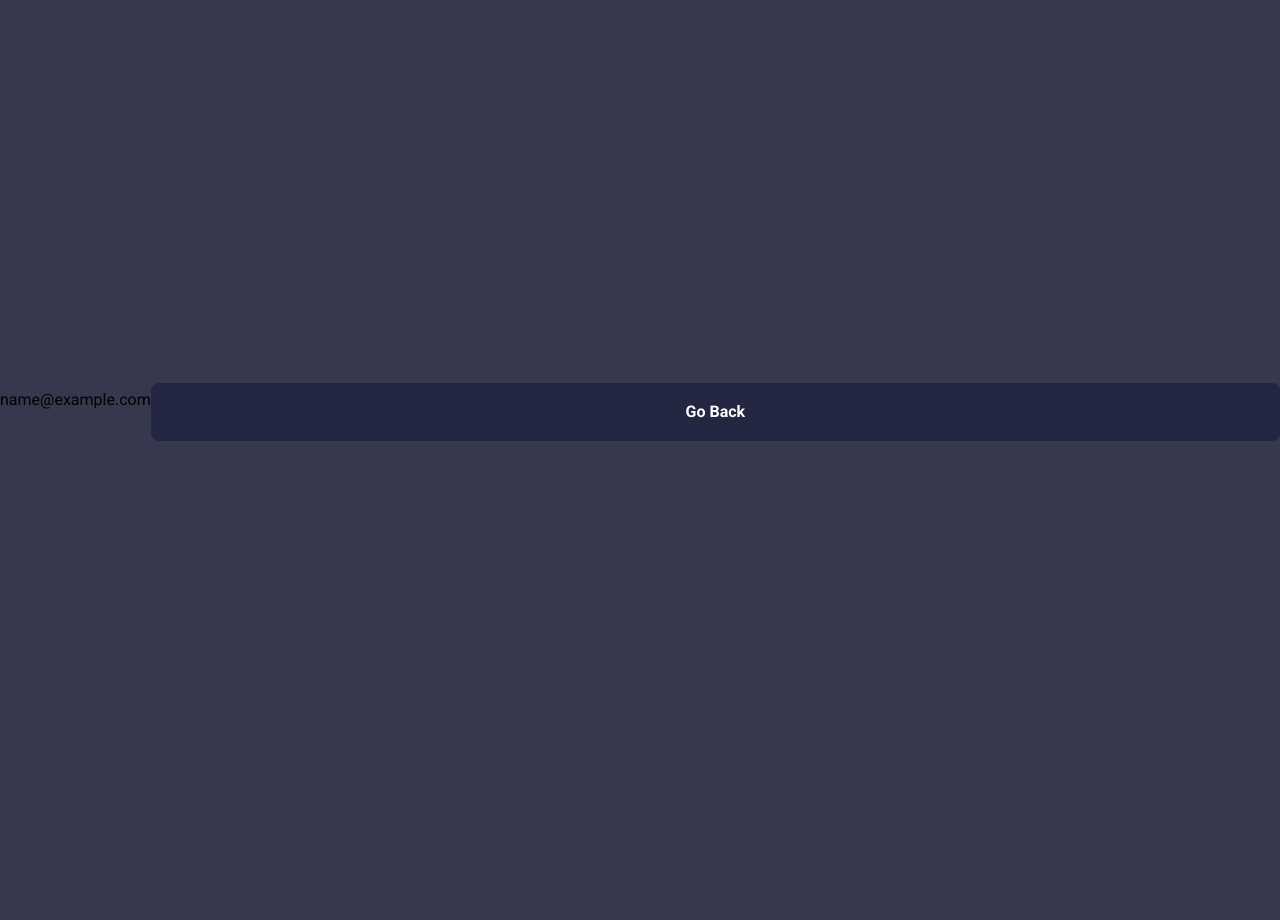
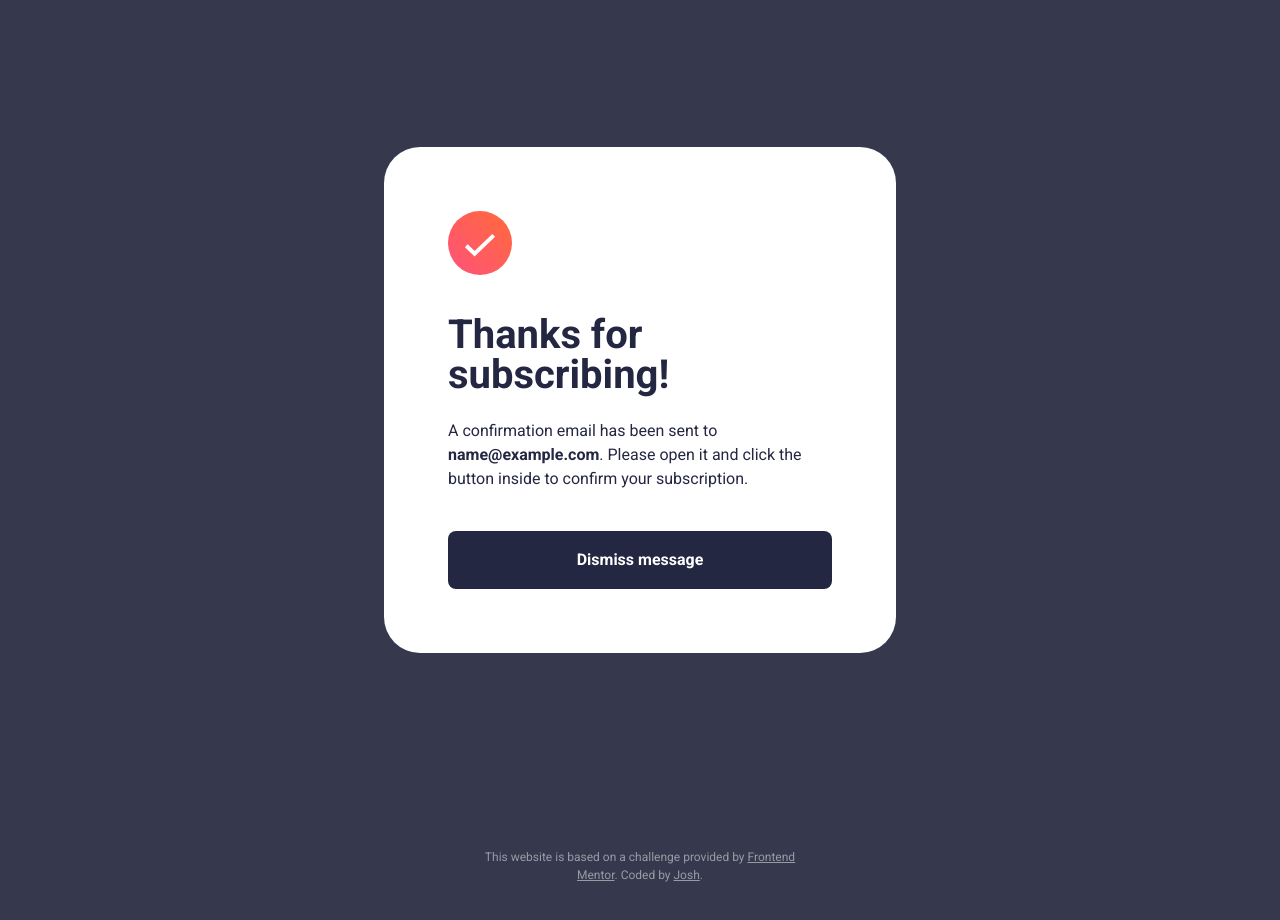
Before and after one commit to burrijw/fm-newsletter-sign-up, a React (Vite) app: page / in a window 1280 px wide. Both pictures are taken after typing "name@example.com" into the empty fields and a click on the button "Subscribe to monthly newsletter". Shown: the top 920 px of the page. Before the commit the page ends 800 px from the top, so only its background shows below. Built offline with nearby package versions, Linux system fonts and the light colour scheme.

Commit message:
Pretty much done

```diff
--- a/index.html
+++ b/index.html
@@ -10,13 +10,22 @@
             href="https://fonts.googleapis.com/css2?family=Roboto:wght@400;700&display=swap"
             rel="stylesheet"
         />
-        <title>Vite + React + TS</title>
+        <title>Newsletter Sign Up |</title>
     </head>
     <body class="bg-white sm:bg-navy-lighter">
         <main
-            class="min-h-[100dvh] lg:flex lg:items-center lg:justify-center"
+            class="min-h-[100dvh] sm:flex sm:items-center sm:justify-center sm:p-4"
             id="root"
         ></main>
+        <footer
+            class="mx-auto my-12 max-w-sm px-4 text-center text-body-sm font-normal text-navy opacity-70 sm:text-white/70"
+        >
+            This website is based on a challenge provided by
+            <a class="underline" href="https://frontendmentor.io"
+                >Frontend Mentor</a
+            >. Coded by
+            <a class="underline" href="https://github.com/burrijw">Josh</a>.
+        </footer>
         <script type="module" src="/src/main.tsx"></script>
     </body>
 </html>
--- a/src/App.tsx
+++ b/src/App.tsx
@@ -3,14 +3,18 @@ import ConnectPage from "./pages/ConnectPage";
 import ResultsPage from "./pages/ResultsPage";
 
 function App() {
+    //
     const [emailAddress, setEmailAddress] = useState("");
+
     const [isResultsPageVisible, setIsResultsPageVisible] = useState(false);
+
     function toggleResultsPage() {
         if (isResultsPageVisible) {
             setEmailAddress("");
         }
         setIsResultsPageVisible((prev) => !prev);
     }
+
     return (
         <>
             {!isResultsPageVisible ? (
--- a/src/components/Button.tsx
+++ b/src/components/Button.tsx
@@ -17,7 +17,7 @@ function Button({
     return (
         <button
             className={clsx(
-                "focus mt-6 w-full rounded-sm bg-navy py-[1.0625rem] text-body font-bold text-white transition",
+                "focus w-full rounded-sm bg-navy py-[1.0625rem] text-body font-bold text-white transition",
                 "hover:cursor-pointer hover:bg-vermillion hover:text-white hover:shadow-secondary",
                 className
             )}
--- a/src/pages/ConnectPage.tsx
+++ b/src/pages/ConnectPage.tsx
@@ -2,7 +2,14 @@ import featureImgMobile from "../assets/images/illustration-sign-up-mobile.svg";
 import featureImgDesktop from "../assets/images/illustration-sign-up-desktop.svg";
 import Button from "../components/Button";
 import clsx from "clsx";
-import { Dispatch, SetStateAction } from "react";
+import {
+    Dispatch,
+    SetStateAction,
+    FocusEventHandler,
+    useRef,
+    FormEventHandler,
+} from "react";
+import { SubmitHandler } from "react-hook-form";
 
 interface ConnectPageProps {
     emailAddress: string;
@@ -16,16 +23,42 @@ function ConnectPage({
     setEmailAddress,
 }: ConnectPageProps) {
     //
+    const errorMsgRef = useRef<HTMLParagraphElement>(null);
+
+    const handleInputBlur: FocusEventHandler<HTMLInputElement> = (event) => {
+        const isValid = event.target.validity.valid;
+        if (!isValid) {
+            event.target.classList.add(
+                "bg-vermillion-faded",
+                "text-vermillion",
+                "border-vermillion"
+            );
+            errorMsgRef.current!.classList.remove("hidden");
+        } else {
+            event.target.classList.remove(
+                "bg-vermillion-faded",
+                "text-vermillion",
+                "border-vermillion"
+            );
+            errorMsgRef.current!.classList.add("hidden");
+        }
+    };
+
+    const handleSubmit: FormEventHandler<HTMLFormElement> = (event) => {
+        event.preventDefault();
+        const isValid = event.currentTarget.checkValidity();
+        isValid && toggleResultsPage();
+    };
 
     return (
         <div
             className={clsx(
                 "mx-auto",
-                "sm:container sm:mb-6 sm:rounded-b-md sm:bg-white sm:shadow-primary",
+                "sm:container sm:mb-6 sm:overflow-hidden sm:rounded-md sm:bg-white sm:shadow-primary",
                 "lg:flex lg:max-w-[928px] lg:flex-row-reverse lg:items-center lg:gap-16 lg:rounded-lg lg:bg-white lg:p-6"
             )}
         >
-            <picture role="presentation">
+            <picture>
                 <source srcSet={featureImgDesktop} media="(min-width: 60rem)" />
                 <img
                     className="lg:rounded-none block w-full"
@@ -77,7 +110,15 @@ function ConnectPage({
                         </li>
                     </ul>
                 </div>
-                <form className="mt-10" onSubmit={toggleResultsPage}>
+                <form
+                    className="mt-10"
+                    onSubmit={handleSubmit}
+                    aria-describedby="form-desc"
+                    noValidate
+                >
+                    <p className="sr-only" id="form-desc">
+                        Enter your email address to subscribe to our newsletter.
+                    </p>
                     <div className="flex justify-between text-body-sm">
                         <label className="text-navy" htmlFor="email">
                             Email address
@@ -85,6 +126,7 @@ function ConnectPage({
                         <p
                             className="hidden text-vermillion"
                             id="error-message"
+                            ref={errorMsgRef}
                         >
                             Oops! Wrong format
                         </p>
@@ -104,9 +146,11 @@ function ConnectPage({
                         onChange={(event) => {
                             setEmailAddress(event.target.value);
                         }}
+                        onBlur={handleInputBlur}
+                        aria-errormessage="error-message"
                     />
                     {/* TODO: maybe fix the button hover so it's transitionable using a pseudo element and opacity */}
-                    <Button type="submit">
+                    <Button className="mt-6" type="submit">
                         Subscribe to monthly newsletter
                     </Button>
                 </form>
--- a/src/pages/ResultsPage.tsx
+++ b/src/pages/ResultsPage.tsx
@@ -7,12 +7,26 @@ interface ResultsPageProps {
 
 function ResultsPage({ toggleResultsPage, emailAddress }: ResultsPageProps) {
     return (
-        <>
-            <p>{emailAddress}</p>
-            <Button type="button" handleClick={toggleResultsPage}>
-                Go Back
+        <div className="bg-white px-6 text-navy sm:max-w-lg sm:rounded-lg sm:p-16">
+            <img
+                src="/images/icon-success.svg"
+                alt=""
+                className="mt-36 aspect-square w-16 sm:mt-0"
+            />
+            <h1 className="mt-10 text-heading-sm">Thanks for subscribing!</h1>
+            <p className="mt-6 text-body">
+                A confirmation email has been sent to{" "}
+                <span className="font-bold">{emailAddress}</span>. Please open
+                it and click the button inside to confirm your subscription.
+            </p>
+            <Button
+                className="mt-10"
+                type="button"
+                handleClick={toggleResultsPage}
+            >
+                Dismiss message
             </Button>
-        </>
+        </div>
     );
 }
 export default ResultsPage;
```
